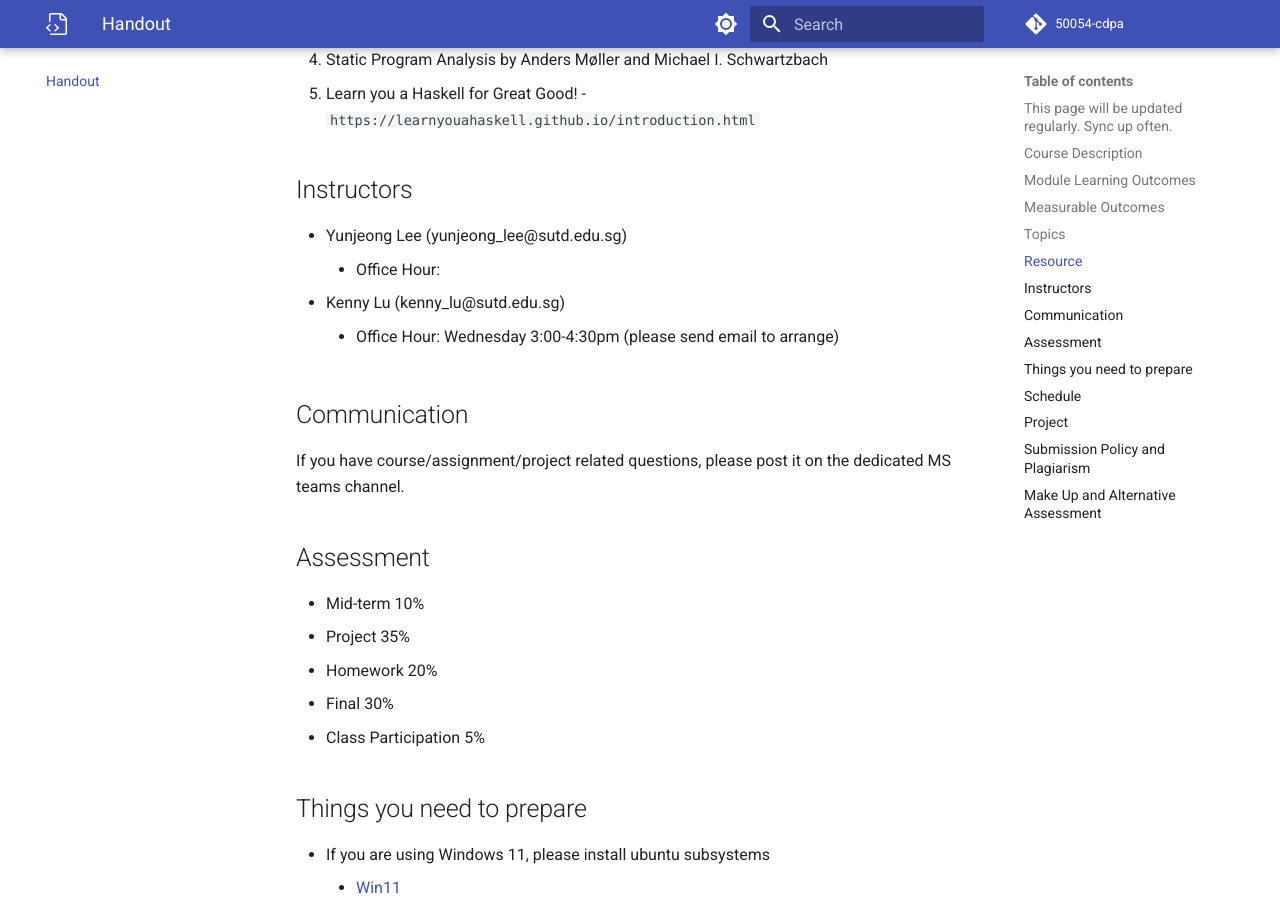
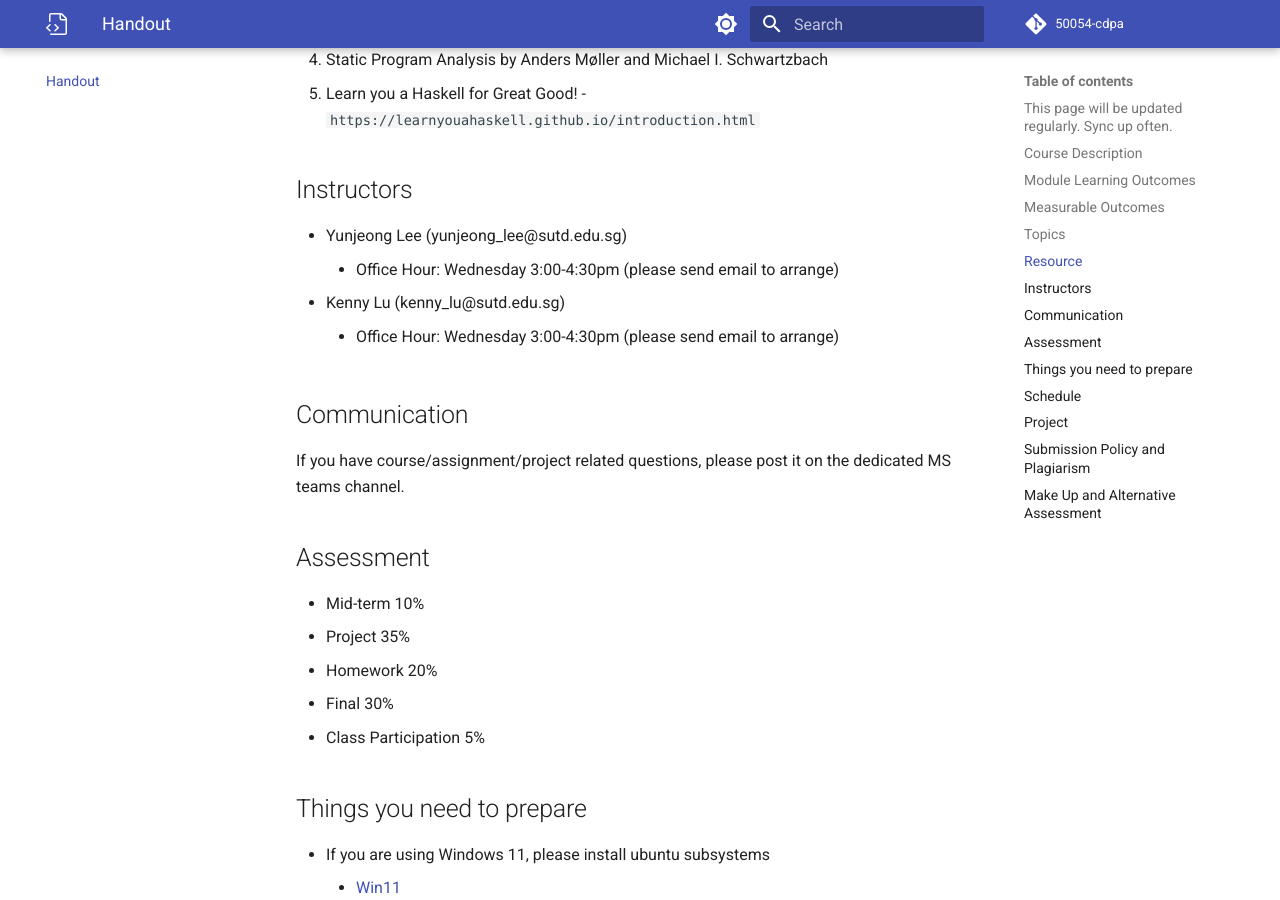
Before and after one commit to 50054-cdpa/notes_haskell, an MkDocs documentation site: the page built from docs/handout.md, in a window 1280 px wide and 900 px high, scrolled down 2094 px. Built offline with MkDocs 1.6.1 and Material for MkDocs 9.7.7, drawn with Linux system fonts in a browser that asks for light colours; some web fonts are replaced; comment, search, counter and statistics services are not loaded.

Commit message:
updated office hour

```diff
--- a/docs/handout.md
+++ b/docs/handout.md
@@ -64,7 +64,7 @@ The main resources are lecture slides, tutorial sessions, and online documentati
 
 
 * Yunjeong Lee (yunjeong_lee@sutd.edu.sg)
-    * Office Hour:
+    * Office Hour: Wednesday 3:00-4:30pm (please send email to arrange)
 * Kenny Lu (kenny_lu@sutd.edu.sg)
     * Office Hour: Wednesday 3:00-4:30pm (please send email to arrange)
 
```
